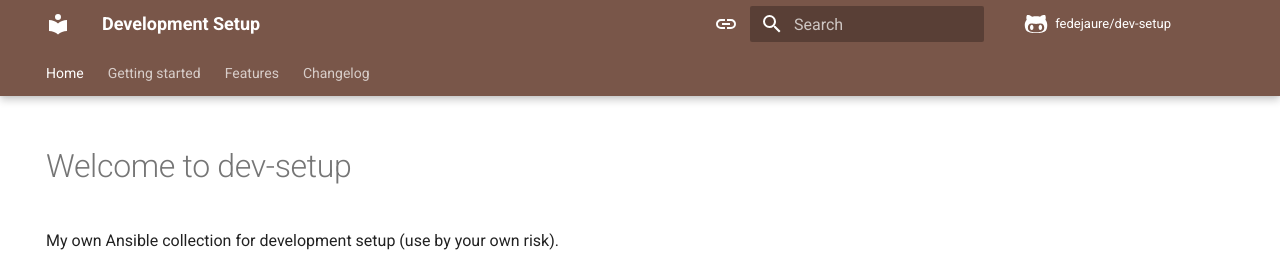
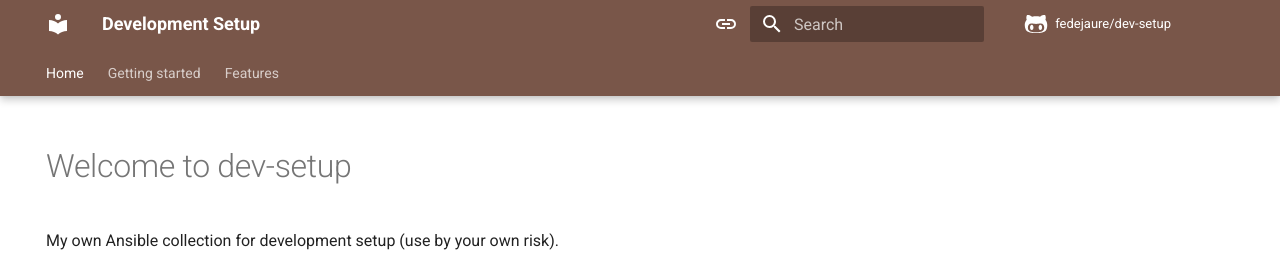
Before and after one commit to fedejaure/dev-setup, an MkDocs documentation site: the page built from docs/index.md, in a window 1280 px wide. Shown: the top 257 px of the page. Built offline with MkDocs 1.6.1 and Material for MkDocs 9.7.7, drawn with Linux system fonts in a browser that asks for light colours; comment, search, counter and statistics services are not loaded.

Commit message:
Move changelog

```diff
--- a/mkdocs.yml
+++ b/mkdocs.yml
@@ -149,6 +149,7 @@
     - Usage: usage.md
     - Contributing: contributing.md
     - Code of Conduct: code_of_conduct.md
+    - Changelog: changelog.md
     - License: license.md
   - Features:
     - features/index.md
@@ -161,4 +162,3 @@
       - Other Tools: features/macos/other_tools.md
     - Linux:
       - features/linux/index.md
-  - Changelog: changelog.md
```
